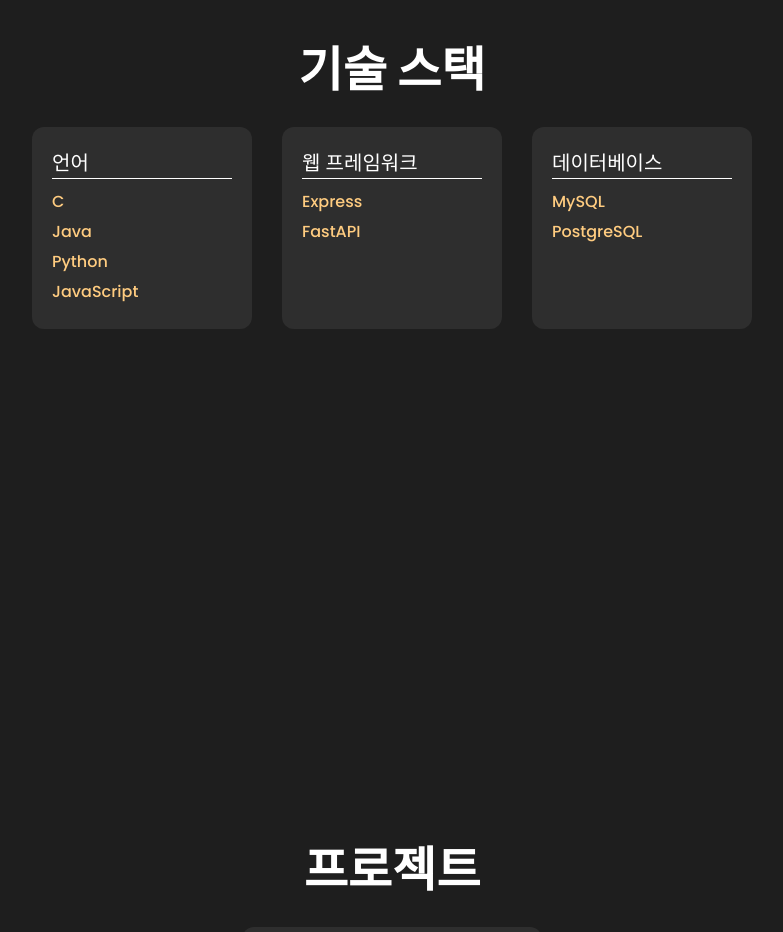
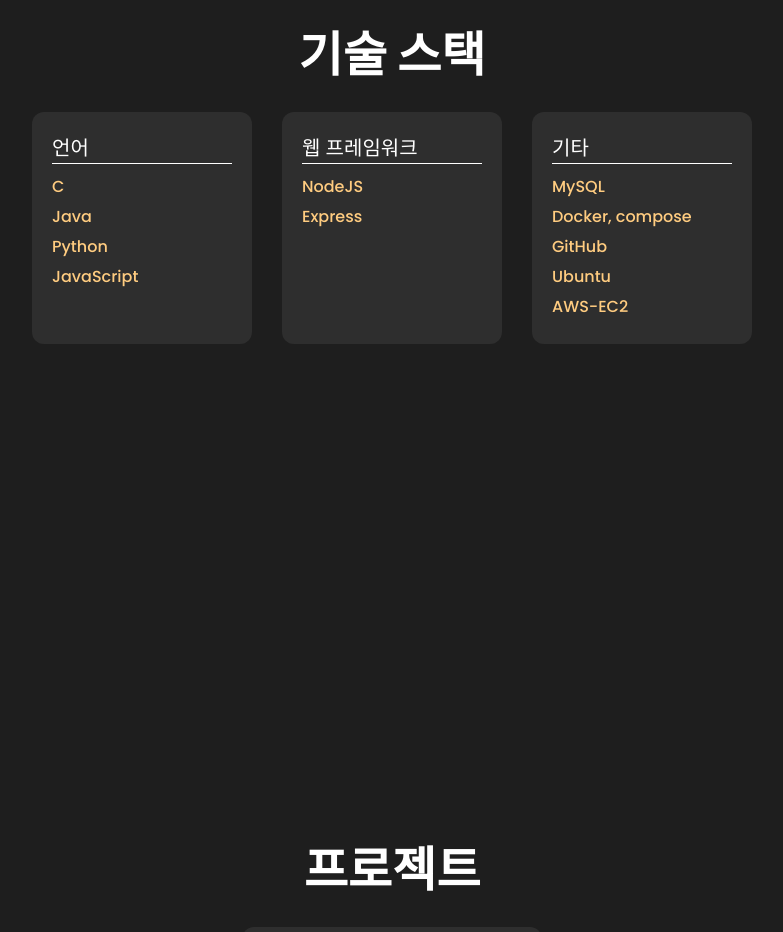
Before and after one commit to Beda28/SDP, a plain HTML site: page index.html in a window 1280 px wide. Shown: the part 1860-2792 px from the top of the page, without its empty margins (248-1031 px from the left). Drawn offline with Linux system fonts and the light colour scheme.

Commit message:
Update index.html

```diff
--- a/index.html
+++ b/index.html
@@ -214,13 +214,16 @@
       </div>
       <div class="stack-card">
         <div class="stack-title">웹 프레임워크</div>
+        <div class="stack-item">NodeJS</div>
         <div class="stack-item">Express</div>
-        <div class="stack-item">FastAPI</div>
       </div>
       <div class="stack-card">
-        <div class="stack-title">데이터베이스</div>
+        <div class="stack-title">기타</div>
         <div class="stack-item">MySQL</div>
-        <div class="stack-item">PostgreSQL</div>
+        <div class="stack-item">Docker, compose</div>
+        <div class="stack-item">GitHub</div>
+        <div class="stack-item">Ubuntu</div>
+        <div class="stack-item">AWS-EC2</div>
       </div>
     </div>
   </section>
@@ -232,7 +235,7 @@
         <h3>Express 게시판</h3>
         <p>Express와 MySQL을 활용해 로그인, 게시글 작성, 파일 업로드/다운로드 기능을 포함한 게시판을 구현했습니다.</p>
         <div class="link-group">
-          <a href="http://54.88.9.140:3000/" target="_blank">웹사이트에서 보기</a>
+          <a href="http://107.21.25.15:3000/" target="_blank">웹사이트에서 보기</a>
           <a href="https://github.com/Beda28/Express_board" target="_blank">GitHub에서 보기</a>
         </div>
       </div>
```
